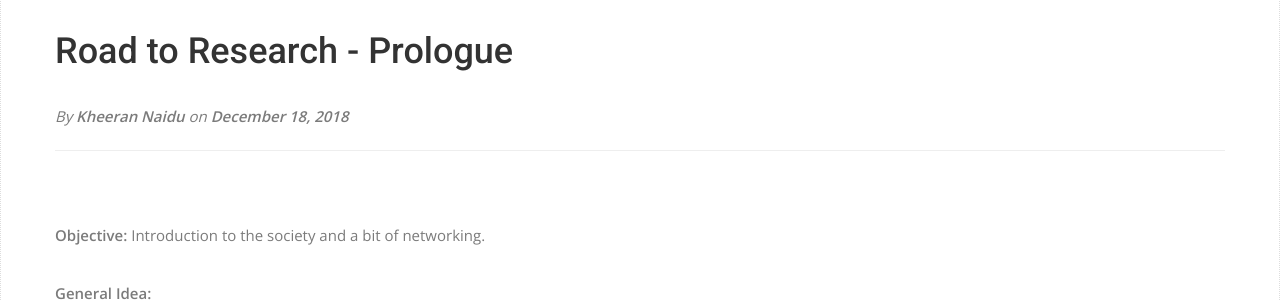
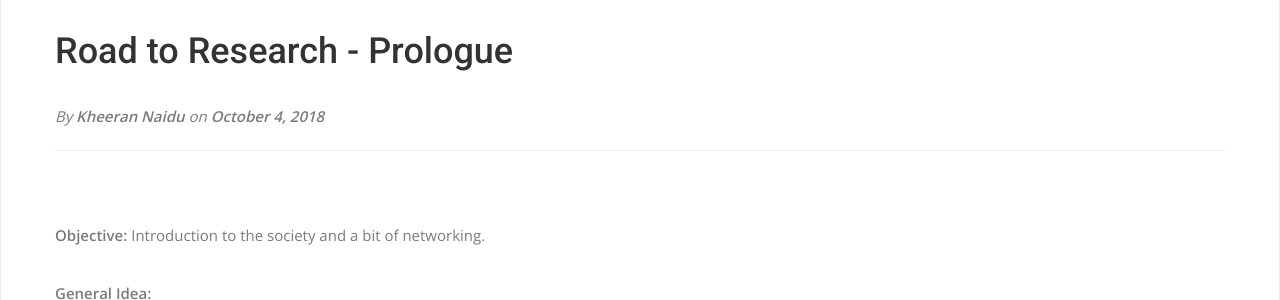
Before and after one commit to bristolresearchsoc/bristolresearchsoc.github.io, a Jekyll site: the page built from _posts/2018-10-4-Road-to-Research-0.md, in a window 1280 px wide. Shown: the part 179-479 px from the top of the page. Built offline with Jekyll 4.4.1, drawn with Linux system fonts in a browser that asks for light colours; nearby versions of some CDN libraries; some web fonts are replaced.

Commit message:
post date change

```diff
--- a/_posts/2018-12-18-Road-to-Research-0.md
+++ b/_posts/2018-10-4-Road-to-Research-0.md
@@ -2,7 +2,7 @@
 layout: post
 title: Road to Research - Prologue
 subtitle: Road to Research - Lecture 0
-date: 2018-12-18
+date: 2018-10-4
 author: Kheeran Naidu
 permalink: /:year/:month/:day/:title.html
 ---
```
